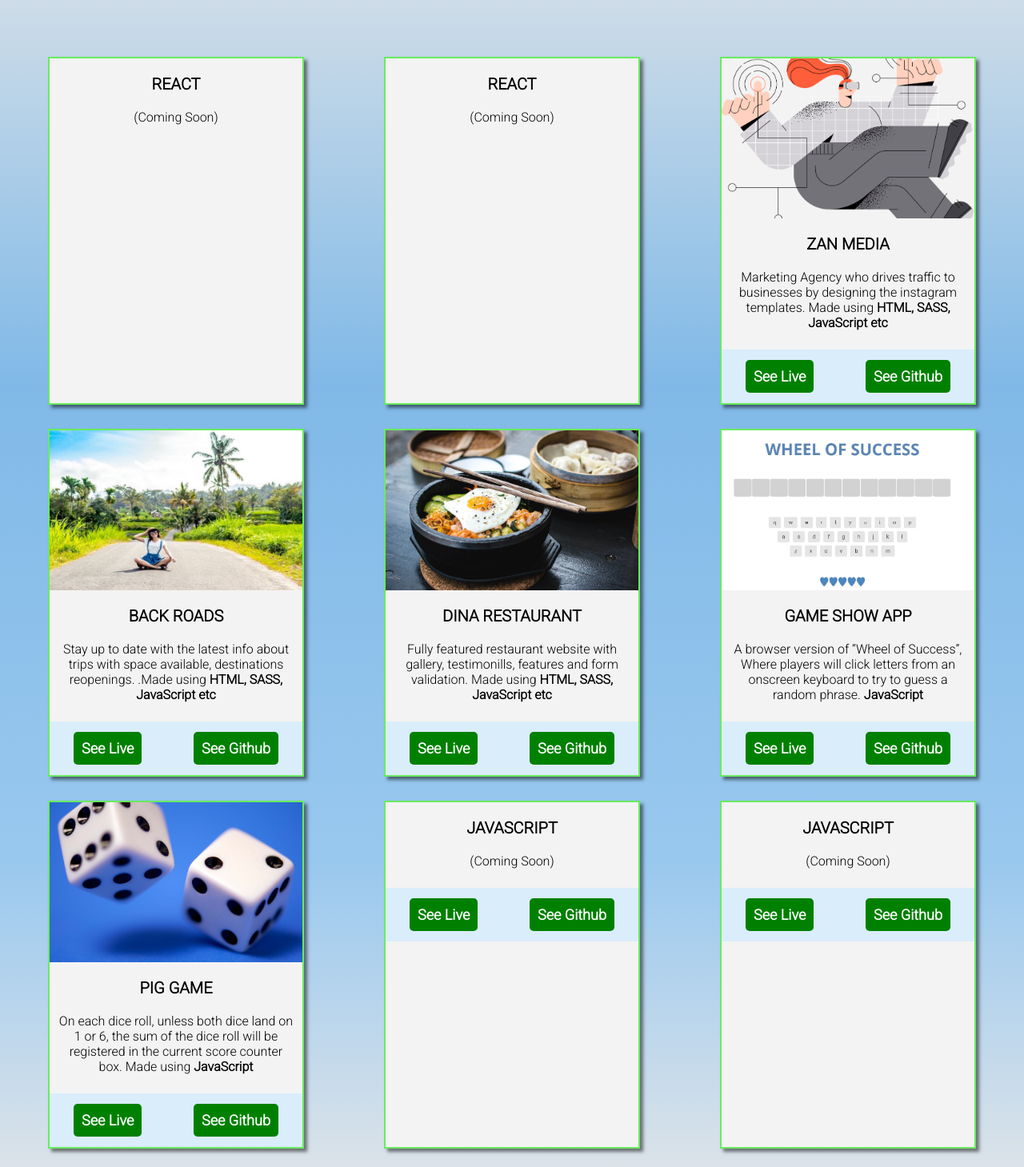
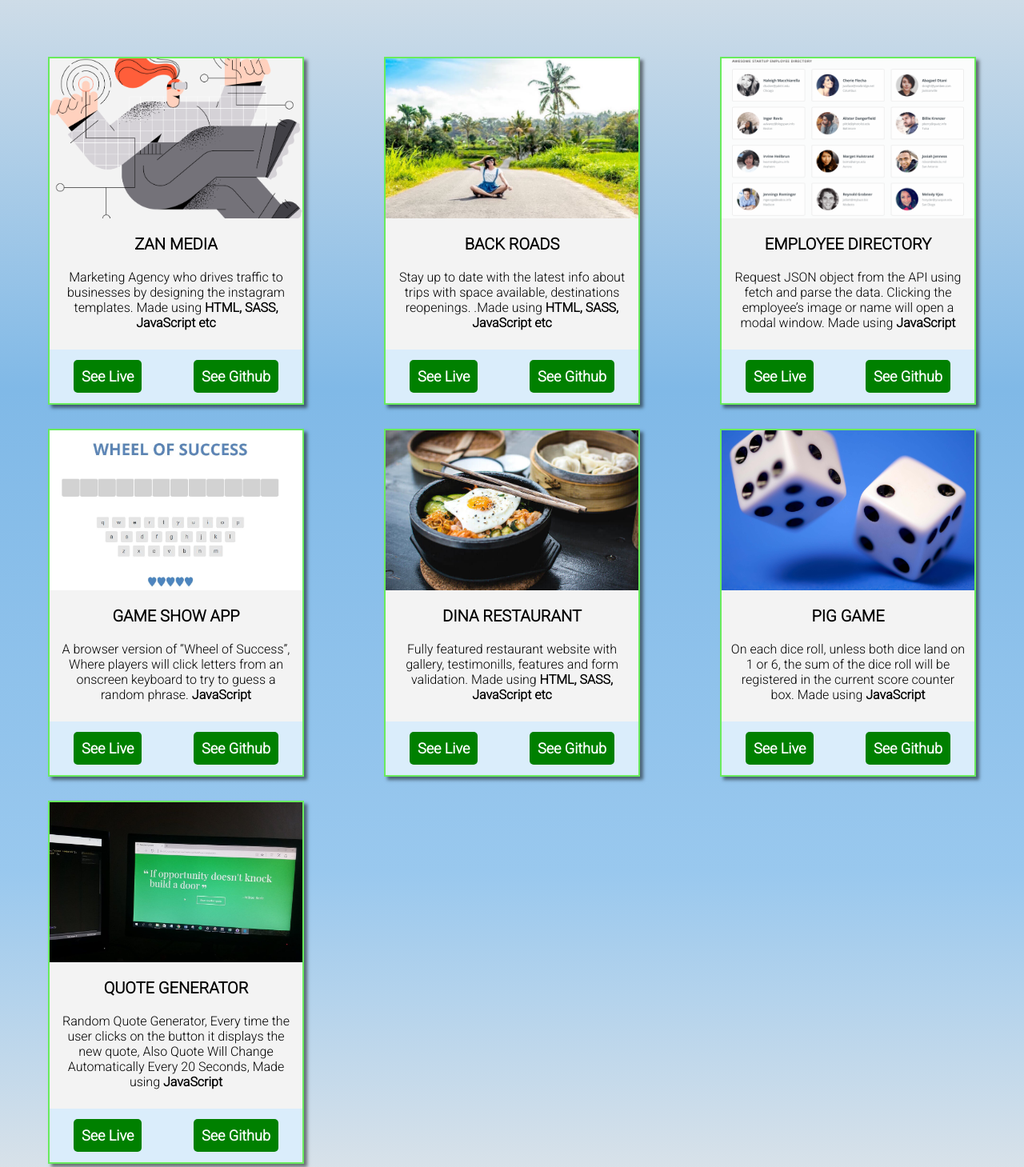
Before and after one commit to Danish0159/Portfolio-v1, a website: page index.html in a window 1280 px wide. Shown: the part 2080-3539 px from the top of the page at 80% size. Drawn offline with Linux system fonts and the light colour scheme; a web font is replaced by a local one.

Commit message:
Directroy project added

```diff
--- a/index.html
+++ b/index.html
@@ -72,10 +72,12 @@
         <img class="skills__item" src="/images/skill logos/css.png" alt="CSS LOGO">
         <img class="skills__item" src="/images/skill logos/sass.png" alt="CSS LOGO">
         <img class="skills__item" src="/images/skill logos/js.png" alt="CSS LOGO">
+        <img class="skills__item" style="width: 25rem; height: 14rem;" src="/images/skill logos/bootstrap-logo.svg"
+          alt="Bootstrap LOGO">
         <img class="skills__item" src="/images/skill logos/react.svg" alt="CSS LOGO">
         <img class="skills__item" src="/images/skill logos/git.png" alt="GIT LOGO">
         <img class="skills__item" src="/images/skill logos/ps.png" alt="CSS LOGO">
-        <img class="skills__item" src="/images/skill logos/wp.png" alt="CSS LOGO">
+        <!-- <img class="skills__item" src="/images/skill logos/wp.png" alt="CSS LOGO"> -->
       </div>
     </div>
   </section>
@@ -90,56 +92,8 @@
     <!-- portfolio__grid  -->
     <div class="portfolio-grid">
 
-      <!-- Project1  -->
-      <div class="project">
-
-        <div class="project__imgdiv">
-          <!-- <img class="project__img" src="/images/Project images/omnifood.jpg" alt=""> -->
-        </div>
-
-        <!-- Project-content   -->
-        <div class="projectC">
-          <h4 class="projectC__title">React</h4>
-          <div class="projectC__skills">
-            <p>(Coming Soon)</p>
-          </div>
-          <!-- <div class="projectC__btn">
-            <a class="projectC__btn-item">
-              See Live
-            </a>
-            <a class="projectC__btn-item">
-              See Github
-            </a>
-          </div> -->
-        </div>
-      </div>
-
-
-      <!-- Project2  -->
-      <div class="project">
-
-        <div class="project__imgdiv">
-          <!-- <img class="project__img" src="/images/Project images/omnifood.jpg" alt=""> -->
-        </div>
-
-        <!-- Project-content   -->
-        <div class="projectC">
-          <h4 class="projectC__title">React</h4>
-          <div class="projectC__skills">
-            <p>(Coming Soon)</p>
-          </div>
-          <!-- <div class="projectC__btn">
-            <a class="projectC__btn-item">
-              See Live
-            </a>
-            <a class="projectC__btn-item">
-              See Github
-            </a>
-          </div> -->
-        </div>
-      </div>
-
-      <!-- Project3  -->
+      <!-- Project  -->
+      <!-- //////////////////////////////////////////// -->
       <div class="project">
 
         <div class="project__imgdiv">
@@ -166,11 +120,8 @@
         </div>
       </div>
 
-
-
-
-
-      <!-- Project4  -->
+      <!-- Project  -->
+      <!-- //////////////////////////////////////////// -->
       <div class="project">
 
         <div class="project__imgdiv">
@@ -199,7 +150,63 @@
       </div>
 
 
-      <!-- Project5  -->
+      <!-- Project  -->
+      <!-- //////////////////////////////////////////// -->
+      <div class="project">
+
+        <div class="project__imgdiv">
+          <img class="project__img" src="/images/Project images/employee_directory.png" alt="">
+        </div>
+
+        <!-- Project-content   -->
+        <div class="projectC">
+          <h4 class="projectC__title">Employee Directory</h4>
+          <div class="projectC__skills">
+            <p> Request JSON object from the API using fetch and parse the data. Clicking the employee’s image or
+              name will open a modal window. Made using <strong> JavaScript </strong> </p>
+          </div>
+          <div class="projectC__btn">
+            <a href="https://danish-employedirectory.netlify.app/" class="projectC__btn-item" target="_blank">
+              See Live
+            </a>
+            <a href="https://github.com/Danish0159/Employee-Directory" class="projectC__btn-item" target="_blank">
+              See Github
+            </a>
+          </div>
+        </div>
+      </div>
+      <!-- Project  -->
+      <!-- //////////////////////////////////////////// -->
+      <div class="project">
+
+        <div class="project__imgdiv">
+          <img class="project__img" src="/images/Project images/game.JPG" alt="">
+        </div>
+
+        <!-- Project-content   -->
+        <div class="projectC">
+          <h4 class="projectC__title">Game Show App</h4>
+          <div class="projectC__skills">
+            <p>A browser version of “Wheel of Success”, Where players will click letters from an
+              onscreen keyboard to try to guess a random phrase.
+              <strong>JavaScript</strong>
+
+            </p>
+          </div>
+          <div class="projectC__btn">
+            <a href="https://danish-wheel-of-success.netlify.app/" class="projectC__btn-item" target="_blank">
+              See Live
+            </a>
+            <a href="https://github.com/Danish0159/Pig-Game" class="projectC__btn-item" target="_blank">
+              See Github
+            </a>
+          </div>
+        </div>
+      </div>
+
+
+      <!-- Project  -->
+      <!-- //////////////////////////////////////////// -->
 
       <div class="project">
 
@@ -227,36 +234,8 @@
         </div>
       </div>
 
-
-      <!-- Project6  -->
-      <div class="project">
-
-        <div class="project__imgdiv">
-          <img class="project__img" src="/images/Project images/game.JPG" alt="">
-        </div>
-
-        <!-- Project-content   -->
-        <div class="projectC">
-          <h4 class="projectC__title">Game Show App</h4>
-          <div class="projectC__skills">
-            <p>A browser version of “Wheel of Success”, Where players will click letters from an
-              onscreen keyboard to try to guess a random phrase.
-              <strong>JavaScript</strong>
-
-            </p>
-          </div>
-          <div class="projectC__btn">
-            <a href="https://danish-wheel-of-success.netlify.app/" class="projectC__btn-item" target="_blank">
-              See Live
-            </a>
-            <a href="https://github.com/Danish0159/Pig-Game" class="projectC__btn-item" target="_blank">
-              See Github
-            </a>
-          </div>
-        </div>
-      </div>
-
-      <!-- Project7  -->
+      <!-- Project  -->
+      <!-- //////////////////////////////////////////// -->
       <div class="project">
 
         <div class="project__imgdiv">
@@ -284,16 +263,45 @@
         </div>
       </div>
 
-      <!-- Project8  -->
+      <!-- Project  -->
+      <!-- //////////////////////////////////////////// -->
       <div class="project">
 
         <div class="project__imgdiv">
-          <!-- <img class="project__img" src="/images/Project images/omnifood.jpg" alt=""> -->
+          <img class="project__img" src="/images/Project images/random.jpg" alt="">
         </div>
 
         <!-- Project-content   -->
         <div class="projectC">
-          <h4 class="projectC__title">JavaScript</h4>
+          <h4 class="projectC__title">Quote Generator</h4>
+          <div class="projectC__skills">
+            <p>Random Quote Generator, Every time the user clicks on the button it displays the new quote, Also Quote
+              Will
+              Change Automatically Every 20 Seconds, Made using <strong> JavaScript </strong> </p>
+          </div>
+          <div class="projectC__btn">
+            <a href="https://randomquoate.netlify.app/" class="projectC__btn-item" target="_blank">
+              See Live
+            </a>
+            <a href="https://github.com/Danish0159/RandomQuoteGenerator" class="projectC__btn-item" target="_blank">
+              See Github
+            </a>
+          </div>
+        </div>
+      </div>
+
+
+      <!-- Project  -->
+      <!-- //////////////////////////////////////////// -->
+      <!-- <div class="project"> -->
+
+      <!-- <div class="project__imgdiv"> -->
+      <!-- <img class="project__img" src="/images/Project images/omnifood.jpg" alt=""> -->
+      <!-- </div> -->
+
+      <!-- Project-content   -->
+      <!-- <div class="projectC">
+          <h4 class="projectC__title">React</h4>
           <div class="projectC__skills">
             <p>(Coming Soon)</p>
           </div>
@@ -306,18 +314,19 @@
             </a>
           </div>
         </div>
-      </div>
+      </div> -->
 
-      <!-- Project9  -->
-      <div class="project">
+      <!-- Project  -->
+      <!-- //////////////////////////////////////////// -->
+      <!-- <div class="project"> -->
 
-        <div class="project__imgdiv">
-          <!-- <img class="project__img" src="/images/Project images/omnifood.jpg" alt=""> -->
-        </div>
+      <!-- <div class="project__imgdiv"> -->
+      <!-- <img class="project__img" src="/images/Project images/omnifood.jpg" alt=""> -->
+      <!-- </div> -->
 
-        <!-- Project-content   -->
-        <div class="projectC">
-          <h4 class="projectC__title">JavaScript</h4>
+      <!-- Project-content   -->
+      <!-- <div class="projectC">
+          <h4 class="projectC__title">React</h4>
           <div class="projectC__skills">
             <p>(Coming Soon)</p>
           </div>
@@ -330,7 +339,7 @@
             </a>
           </div>
         </div>
-      </div>
+      </div> -->
 
     </div>
   </section>
```
Also changed, not shown: images/Project images/employee_directory.png (added), images/Project images/random.jpg (added), images/skill logos/bootstrap-logo.svg (added).
